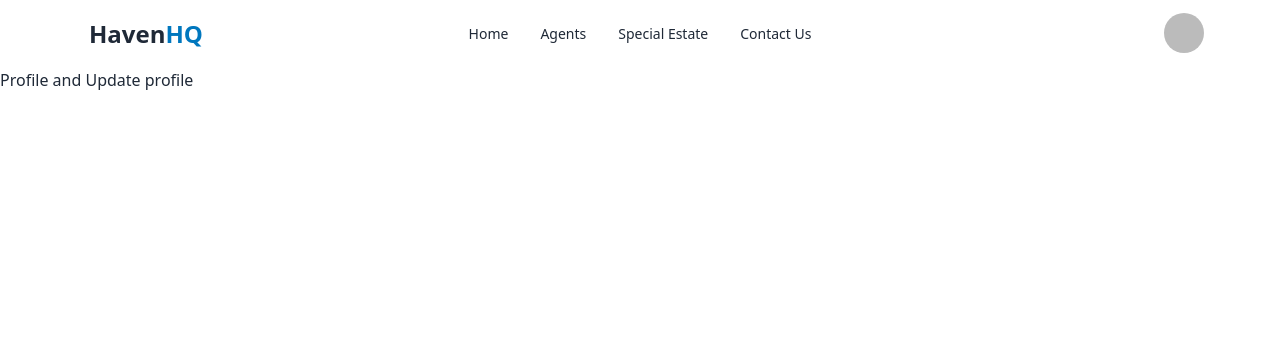
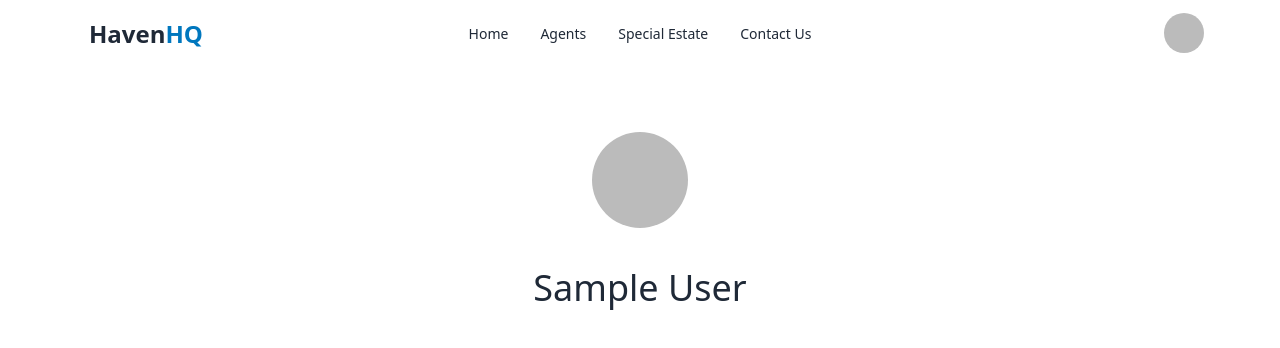
Before and after one commit to joysaha023/real-estate-react-projects, a React (Vite) app: page /profile in a window 1280 px wide. Shown: the top 348 px of the page. Built offline with nearby package versions, Linux system fonts and the light colour scheme; no server answers; sample sign-in values are in the browser's storage.

Commit message:
google login and user profile done

```diff
--- a/src/Pages/LoginPage/LoginPage.jsx
+++ b/src/Pages/LoginPage/LoginPage.jsx
@@ -36,9 +36,8 @@ const LoginPage = () => {
   const handlegoogle = () => {
     googleSignin()
     .then(result => {
-      const name = result.user.displayName;
-      const image = result.user.photoURL;
-      console.log(image)
+      console.log(result.user)
+      navigate(location?.state ? location.state: '/')
     })
     .catch()
   }
--- a/src/Pages/Profile/Profile.jsx
+++ b/src/Pages/Profile/Profile.jsx
@@ -1,11 +1,19 @@
-import React from 'react';
+import React, { useContext } from "react";
+import { AuthContext } from "../../Providers/AuthProviders";
 
 const Profile = () => {
-    return (
-        <div>
-            <h2>Profile and Update profile</h2>
-        </div>
-    );
+  const { user } = useContext(AuthContext);
+  return (
+    <div className="max-w-6xl mx-auto ">
+      <div className="flex flex-col items-center my-16">
+        <img className="rounded-full"
+          src={user?.photoURL || "https://i.ibb.co/6JyZF0K/user.png"}
+          alt="pic"
+        />
+        <h2 className="mt-10 font-medium text-4xl">{user?.displayName}</h2>
+      </div>
+    </div>
+  );
 };
 
 export default Profile;
--- a/src/Routes/Routes.jsx
+++ b/src/Routes/Routes.jsx
@@ -25,7 +25,7 @@ const router = createBrowserRouter([
         },
         {
             path: "/profile",
-            element: <Profile></Profile>,
+            element: <PrivateRoutes><Profile></Profile></PrivateRoutes>,
         },
         {
           path: "/agent",
```
